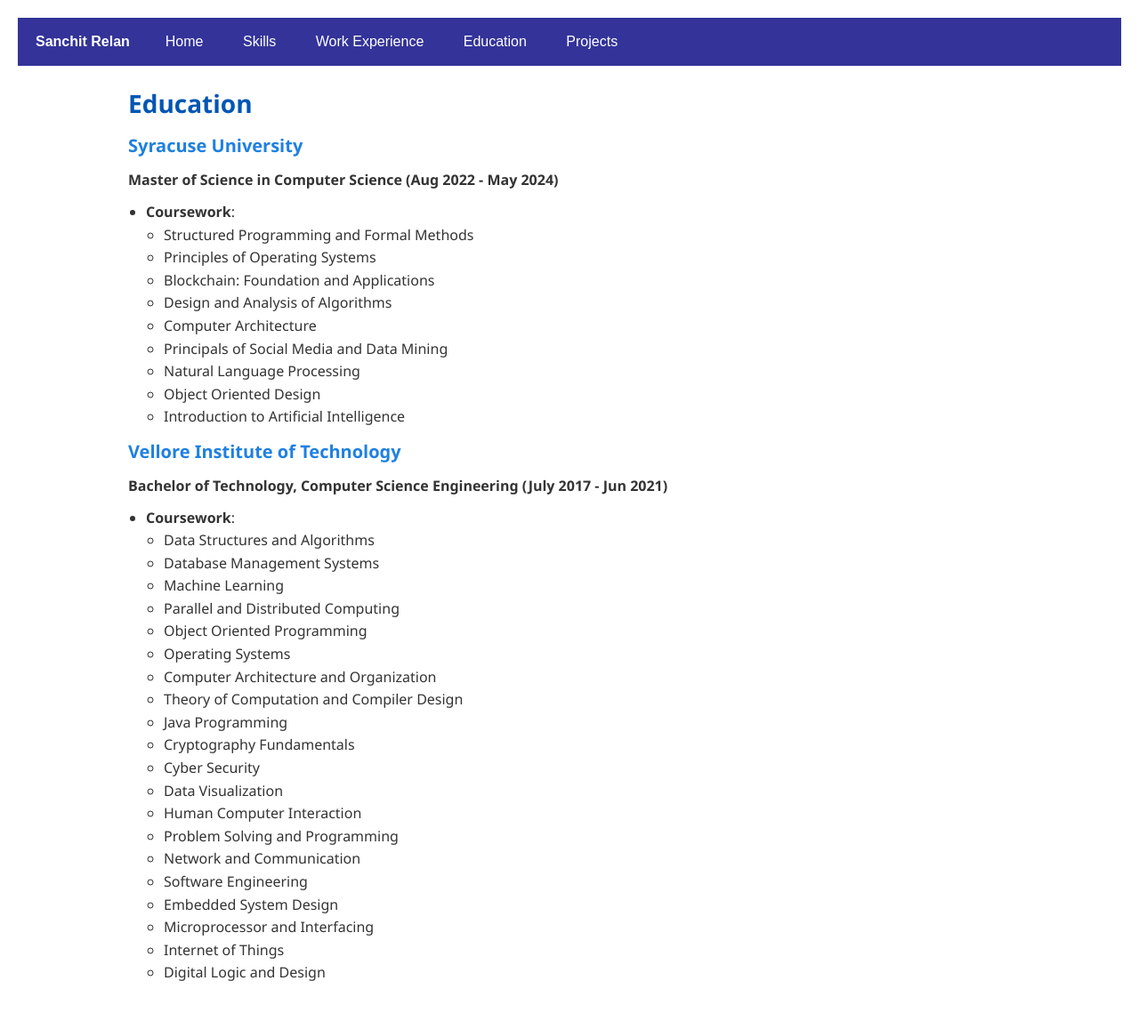
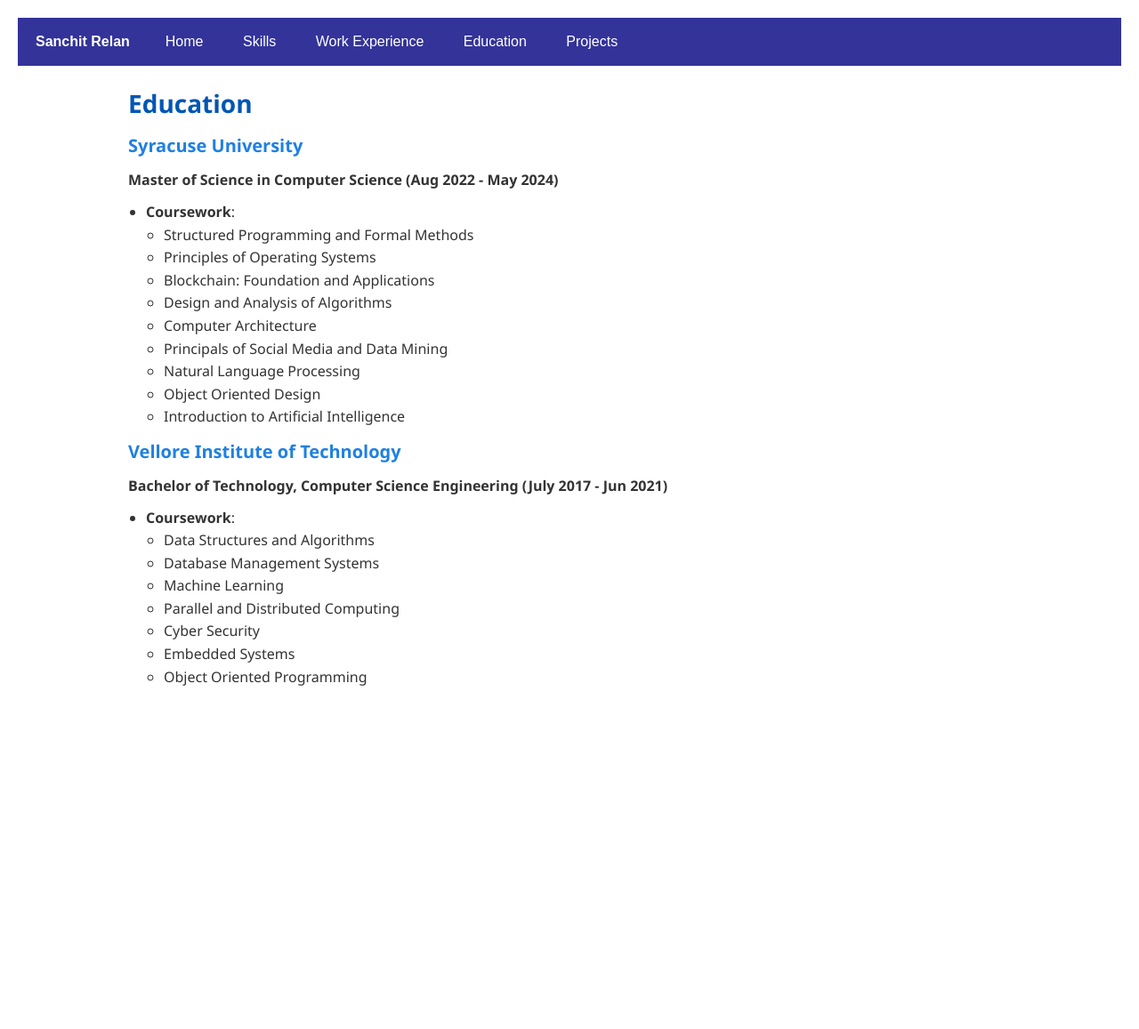
Before and after one commit to srelan46/srelan46.github.io, a Jekyll site: the page built from education.md, in a window 1280 px wide. Shown: the whole page at 89% size. Built offline with Jekyll 4.4.1, drawn with Linux system fonts in a browser that asks for light colours; after the commit the page ends 900 px from its top, so only the background shows below that.

Commit message:
Revert "Improved skills and education section"
This reverts commit da6452b77a4db515eeaad644b2853820567b20f9.

```diff
--- a/education.md
+++ b/education.md
@@ -25,19 +25,6 @@ title: Education
   - Database Management Systems
   - Machine Learning
   - Parallel and Distributed Computing
+  - Cyber Security
+  - Embedded Systems
   - Object Oriented Programming
-  - Operating Systems
-  - Computer Architecture and Organization
-  - Theory of Computation and Compiler Design
-  - Java Programming
-  - Cryptography Fundamentals
-  - Cyber Security
-  - Data Visualization
-  - Human Computer Interaction
-  - Problem Solving and Programming
-  - Network and Communication
-  - Software Engineering
-  - Embedded System Design
-  - Microprocessor and Interfacing
-  - Internet of Things
-  - Digital Logic and Design
```
Also changed, not shown: index.md (+3 -6 lines).
